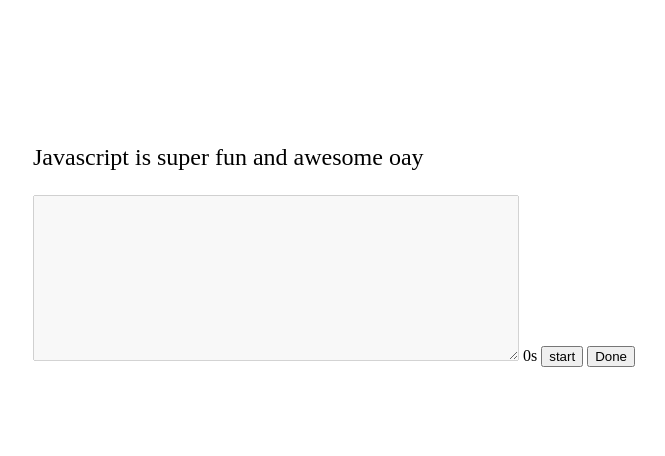
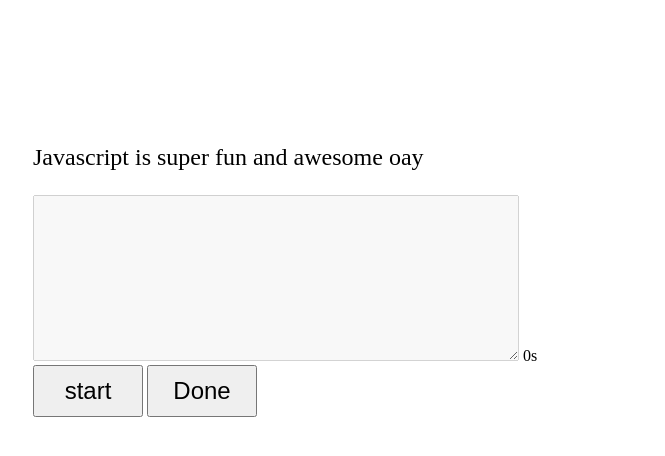
Before and after one commit to Sahilkhanbk/typing-speed-tester, a plain HTML site: page index.html in a window 1280 px wide. Shown: the whole page, without its empty margins (615-1280 px from the left). Drawn offline with Linux system fonts and the light colour scheme.

Commit message:
Update style.css

```diff
--- a/style.css
+++ b/style.css
@@ -18,3 +18,16 @@
     margin-top: 9rem;
     margin-left: 40rem;
 }
+
+.start {
+    padding: 10px;
+    width: 110px;
+    font-size: 1.5rem;
+    margin-left: 40rem;
+}
+
+.done {
+    padding: 10px;
+    width: 110px;
+    font-size: 1.5rem;
+}
```
